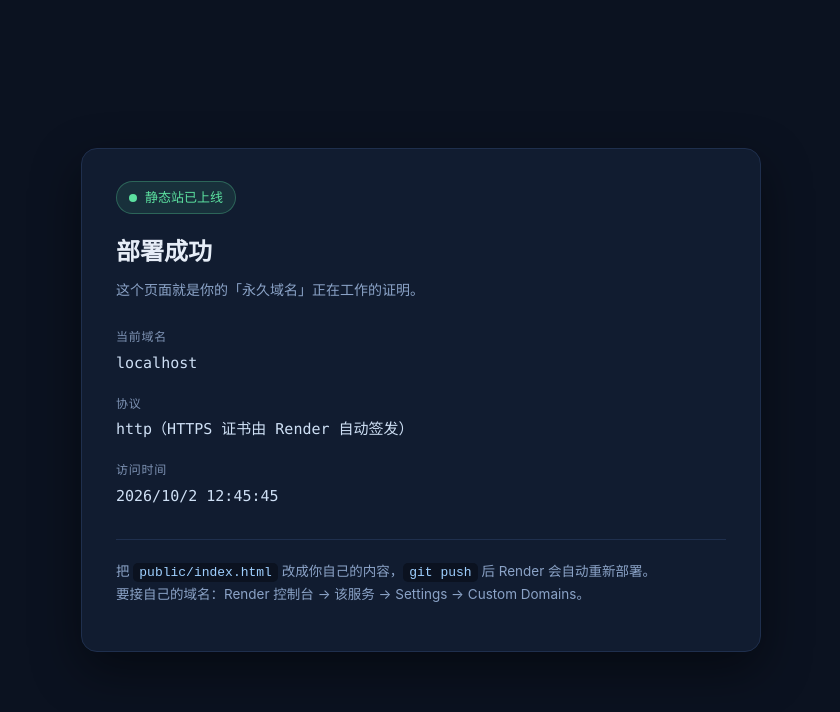
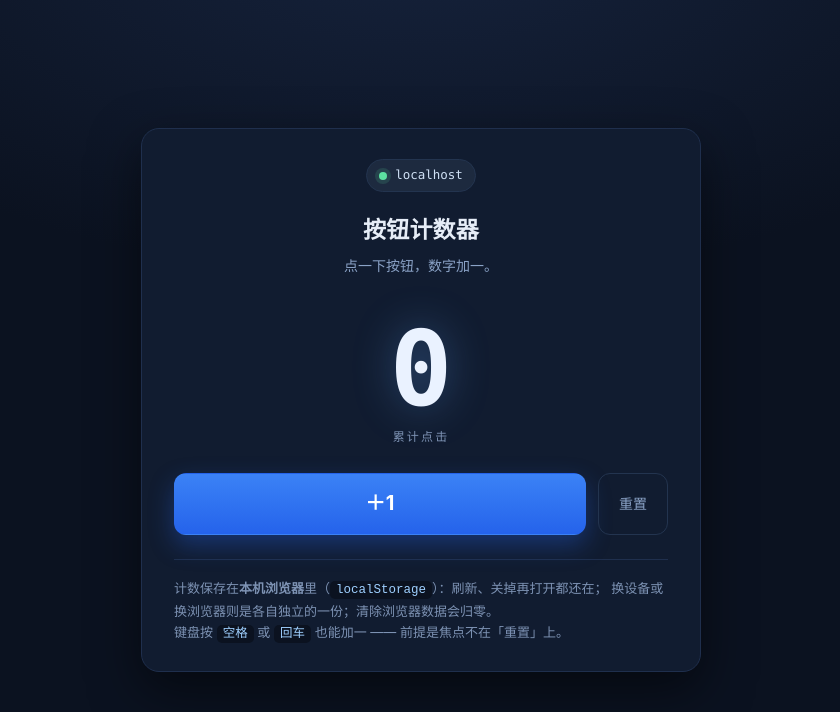
Before and after one commit to Twin-Ghosts/haitun-site, a plain HTML site: page public/index.html in a window 1280 px wide. Shown: the whole page, without its empty margins (219-1059 px from the left). Drawn offline with Linux system fonts and the light colour scheme.

Commit message:
feat: 首页改为按钮计数器（localStorage 持久化，含重置与键盘支持）

```diff
--- a/public/index.html
+++ b/public/index.html
@@ -3,60 +3,172 @@
 <head>
 <meta charset="utf-8">
 <meta name="viewport" content="width=device-width, initial-scale=1">
-<title>部署成功 · Render</title>
+<title>按钮计数器</title>
 <style>
-  :root { color-scheme: light dark; }
-  * { box-sizing: border-box; }
+  :root { color-scheme: dark; }
+  * { box-sizing: border-box; -webkit-tap-highlight-color: transparent; }
   body {
     margin: 0; min-height: 100vh; display: grid; place-items: center;
     font: 16px/1.65 -apple-system, "Segoe UI", "Microsoft YaHei", sans-serif;
-    background: #0b1220; color: #e6edf7; padding: 24px;
+    background: radial-gradient(1200px 600px at 50% -10%, #16233d 0%, #0b1220 60%);
+    color: #e6edf7; padding: 24px;
   }
   .card {
-    width: min(680px, 100%); background: #111c30; border: 1px solid #1f2f4d;
-    border-radius: 16px; padding: 32px 34px; box-shadow: 0 18px 50px rgba(0,0,0,.45);
+    width: min(560px, 100%); background: #111c30; border: 1px solid #1f2f4d;
+    border-radius: 18px; padding: 30px 32px 26px; box-shadow: 0 18px 50px rgba(0,0,0,.5);
+    text-align: center;
   }
-  h1 { margin: 0 0 6px; font-size: 24px; }
-  .sub { color: #8ba3c7; font-size: 14px; margin: 0 0 26px; }
-  .ok { display: inline-flex; align-items: center; gap: 8px; font-size: 13px;
-        color: #5ce1a0; background: rgba(92,225,160,.10); border: 1px solid rgba(92,225,160,.3);
-        padding: 5px 12px; border-radius: 999px; margin-bottom: 18px; }
-  .dot { width: 8px; height: 8px; border-radius: 50%; background: #5ce1a0; }
-  dl { margin: 0; }
-  dt { font-size: 12px; letter-spacing: .06em; text-transform: uppercase; color: #7d92b3; margin-top: 18px; }
-  dd { margin: 4px 0 0; font-family: ui-monospace, SFMono-Regular, Consolas, monospace;
-       font-size: 15px; color: #cfe0f5; word-break: break-all; }
-  .hint { margin-top: 30px; padding-top: 20px; border-top: 1px solid #1f2f4d;
-          font-size: 13.5px; color: #8ba3c7; }
-  code { background: #0b1220; padding: 2px 6px; border-radius: 5px; font-size: 13px; color: #9fd0ff; }
+  .badge {
+    display: inline-flex; align-items: center; gap: 8px; font-size: 12.5px;
+    color: #8ba3c7; background: rgba(139,163,199,.10); border: 1px solid #23344f;
+    padding: 5px 12px; border-radius: 999px; max-width: 100%;
+  }
+  .dot { width: 8px; height: 8px; border-radius: 50%; background: #5ce1a0; flex: 0 0 auto;
+         box-shadow: 0 0 0 4px rgba(92,225,160,.14); }
+  .host { font-family: ui-monospace, SFMono-Regular, Consolas, monospace; color: #cfe0f5;
+          overflow: hidden; text-overflow: ellipsis; white-space: nowrap; }
+  h1 { margin: 20px 0 4px; font-size: 23px; letter-spacing: .01em; }
+  .sub { color: #8ba3c7; font-size: 14px; margin: 0 0 22px; }
+
+  .num {
+    font-variant-numeric: tabular-nums; font-family: ui-monospace, SFMono-Regular, Consolas, monospace;
+    font-size: clamp(64px, 20vw, 104px); font-weight: 700; line-height: 1; color: #eaf2ff;
+    padding: 18px 0 6px; text-shadow: 0 0 42px rgba(96,165,250,.35);
+    transition: transform .12s cubic-bezier(.2,.9,.3,1.4), color .12s;
+  }
+  .num.pop { transform: scale(1.09); color: #9fd0ff; }
+  .num.reset { color: #8ba3c7; }
+  .label { font-size: 12px; letter-spacing: .18em; text-transform: uppercase; color: #7d92b3; }
+
+  .actions { display: flex; gap: 12px; justify-content: center; margin: 26px 0 0; flex-wrap: wrap; }
+  button {
+    font: inherit; cursor: pointer; border-radius: 12px; border: 1px solid transparent;
+    transition: transform .08s, background .15s, border-color .15s, opacity .15s;
+  }
+  button:active { transform: translateY(1px) scale(.99); }
+  .primary {
+    flex: 1 1 190px; min-height: 62px; font-size: 20px; font-weight: 650; letter-spacing: .02em;
+    background: linear-gradient(180deg, #3b82f6, #2563eb); color: #fff;
+    box-shadow: 0 10px 24px rgba(37,99,235,.35);
+  }
+  .primary:hover { background: linear-gradient(180deg, #4c92ff, #2f6ff0); }
+  .ghost {
+    flex: 0 0 auto; min-height: 62px; padding: 0 20px; font-size: 14px; color: #8ba3c7;
+    background: transparent; border-color: #23344f;
+  }
+  .ghost:hover { color: #cfe0f5; border-color: #33507c; }
+  button:focus-visible { outline: 2px solid #9fd0ff; outline-offset: 2px; }
+
+  .hint { margin: 24px 0 0; padding-top: 18px; border-top: 1px solid #1f2f4d;
+          font-size: 13px; color: #7d92b3; text-align: left; }
+  .hint code { background: #0b1220; padding: 2px 6px; border-radius: 5px; color: #9fd0ff; font-size: 12.5px; }
+  .warn { color: #f0c674; }
+  @media (prefers-reduced-motion: reduce) { .num { transition: none; } }
 </style>
 </head>
 <body>
 <main class="card">
-  <div class="ok"><span class="dot"></span><span id="mode">静态站已上线</span></div>
-  <h1>部署成功</h1>
-  <p class="sub">这个页面就是你的「永久域名」正在工作的证明。</p>
+  <div class="badge"><span class="dot"></span><span class="host" id="host">读取中…</span></div>
 
-  <dl>
-    <dt>当前域名</dt>
-    <dd id="host">读取中…</dd>
+  <h1>按钮计数器</h1>
+  <p class="sub">点一下按钮，数字加一。</p>
 
-    <dt>协议</dt>
-    <dd id="proto">—</dd>
+  <div class="num" id="count">0</div>
+  <div class="label">累计点击</div>
 
-    <dt>访问时间</dt>
-    <dd id="now">—</dd>
-  </dl>
+  <div class="actions">
+    <button class="primary" id="inc" type="button">＋1</button>
+    <button class="ghost" id="reset" type="button">重置</button>
+  </div>
 
   <p class="hint">
-    把 <code>public/index.html</code> 改成你自己的内容，<code>git push</code> 后 Render 会自动重新部署。<br>
-    要接自己的域名：Render 控制台 → 该服务 → Settings → Custom Domains。
+    计数保存在<b>本机浏览器</b>里（<code>localStorage</code>）：刷新、关掉再打开都还在；
+    换设备或换浏览器则是各自独立的一份；清除浏览器数据会归零。<br>
+    键盘按 <code>空格</code> 或 <code>回车</code> 也能加一 —— 前提是焦点不在「重置」上。
   </p>
 </main>
+
 <script>
-  document.getElementById('host').textContent = location.host;
-  document.getElementById('proto').textContent = location.protocol.replace(':', '') + '（HTTPS 证书由 Render 自动签发）';
-  document.getElementById('now').textContent = new Date().toLocaleString('zh-CN');
+(function () {
+  'use strict';
+
+  var KEY = 'cryv888moe.counter.v1';
+
+  // localStorage 不是处处可用：隐私模式、被策略禁用、或配额满时会抛异常。
+  // 这种情况下退化成「本次打开期间有效」的内存计数，而不是让页面直接崩掉。
+  var store = (function () {
+    try {
+      var t = '__probe__';
+      window.localStorage.setItem(t, '1');
+      window.localStorage.removeItem(t);
+      return { durable: true,
+               get: function (k) { return window.localStorage.getItem(k); },
+               set: function (k, v) { window.localStorage.setItem(k, v); },
+               del: function (k) { window.localStorage.removeItem(k); } };
+    } catch (e) {
+      var mem = {};
+      return { durable: false,
+               get: function (k) { return Object.prototype.hasOwnProperty.call(mem, k) ? mem[k] : null; },
+               set: function (k, v) { mem[k] = v; },
+               del: function (k) { delete mem[k]; } };
+    }
+  })();
+
+  var el = document.getElementById('count');
+  var inc = document.getElementById('inc');
+  var reset = document.getElementById('reset');
+  var host = document.getElementById('host');
+  var n = read();
+
+  host.textContent = location.host || location.protocol.replace(':', '');
+  host.title = location.href;
+  paint();
+  if (!store.durable) {
+    var hint = document.querySelector('.hint');
+    hint.insertAdjacentHTML('afterbegin',
+      '<span class="warn">⚠ 浏览器禁止了本地存储，这个计数关掉页面就没了。</span><br>');
+  }
+
+  function read() {
+    var raw = store.get(KEY);
+    var v = parseInt(raw, 10);          // 非数字、空串、被改坏的值一律按 0 处理
+    return Number.isFinite(v) && v >= 0 ? v : 0;
+  }
+  function write() { store.set(KEY, String(n)); }
+  function paint(flash) {
+    el.textContent = n.toLocaleString('en-US');   // 千分位，位数多了也读得清
+    if (!flash) return;
+    el.classList.remove('pop');
+    void el.offsetWidth;                          // 强制重排，让动画能连续触发
+    el.classList.add('pop');
+    setTimeout(function () { el.classList.remove('pop'); }, 130);
+  }
+  function bump() { n += 1; write(); paint(true); }
+
+  inc.addEventListener('click', bump);
+
+  reset.addEventListener('click', function () {
+    if (n === 0 || !window.confirm('把计数从 ' + n.toLocaleString('en-US') + ' 归零？')) return;
+    n = 0; write(); paint();
+    el.classList.add('reset');
+    setTimeout(function () { el.classList.remove('reset'); }, 400);
+  });
+
+  // 空格/回车加一；焦点在按钮上时交给按钮自己处理，避免一次按键加两下。
+  document.addEventListener('keydown', function (e) {
+    if (e.repeat || e.ctrlKey || e.metaKey || e.altKey) return;
+    if (e.key !== ' ' && e.key !== 'Enter' && e.key !== 'Spacebar') return;
+    if (e.target && e.target.tagName === 'BUTTON') return;
+    e.preventDefault();
+    bump();
+  });
+
+  // 多标签页共用同一个 localStorage：别一个标签加了另一个还显示旧值。
+  window.addEventListener('storage', function (e) {
+    if (e.key !== KEY) return;
+    n = read(); paint();
+  });
+})();
 </script>
 </body>
 </html>
```
